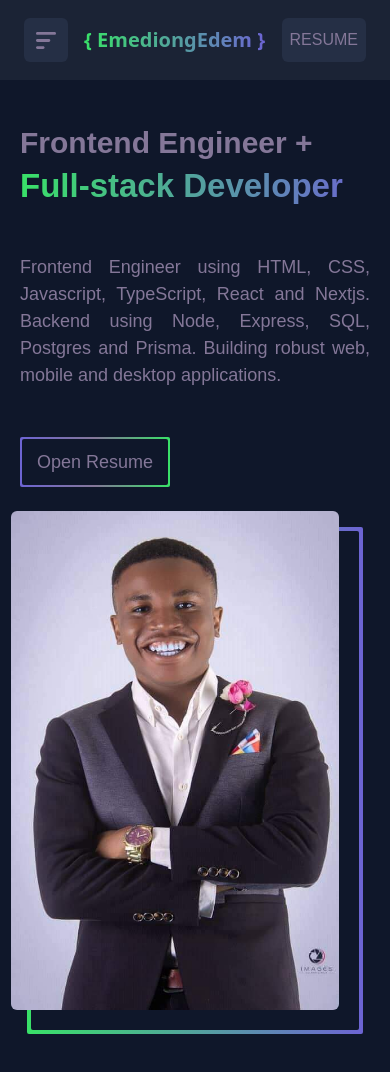
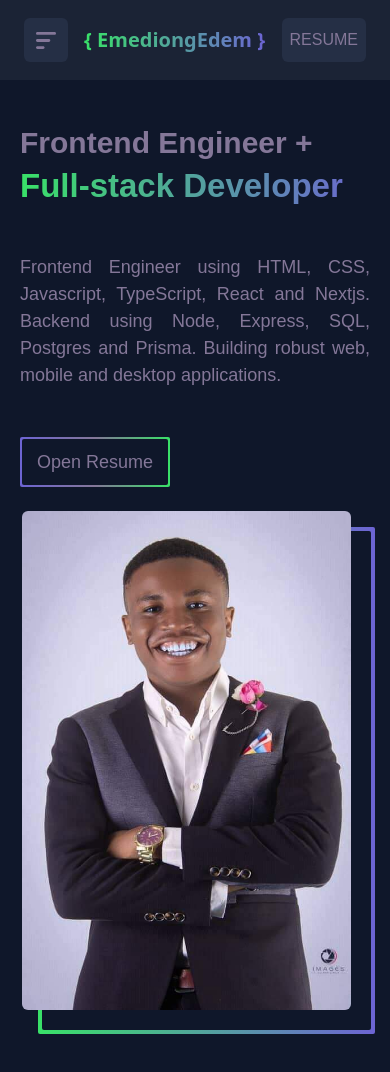
Before and after one commit to edememediong1/litefolio, a React (Vite) app: page / in a window 390 px wide. Shown: the top 1072 px of the page. Built offline with nearby package versions, Linux system fonts and the light colour scheme; a web font is replaced by a local one.

Commit message:
styling about #3

```diff
--- a/src/index.css
+++ b/src/index.css
@@ -87,6 +87,13 @@
 
         }
 
+        .home-img-cont{
+            height: 65vh;
+            align-self: start;
+            margin-bottom: 0px;
+            margin-left: 30px;
+         }
+
         .first-section {
             @apply w-full
         }
@@ -99,7 +106,17 @@
             font-size: 2rem;
         }
 
+        .about-cont{
+            display: flex;
+            flex-direction: column;
+            @apply w-full p-0 h-[150vh]  justify-start items-center;
 
+        }
+
+        .about-sub {
+            width: 100%;
+            @apply p-8;
+        }
 
         .service-head {
             font-size: 40px;
@@ -120,7 +137,7 @@
 
     @media (max-width: 640px){
         .service-cont{
-            @apply w-full h-[300vh];
+            @apply w-full h-[380vh];
         }
 
         .about-cont{
```
